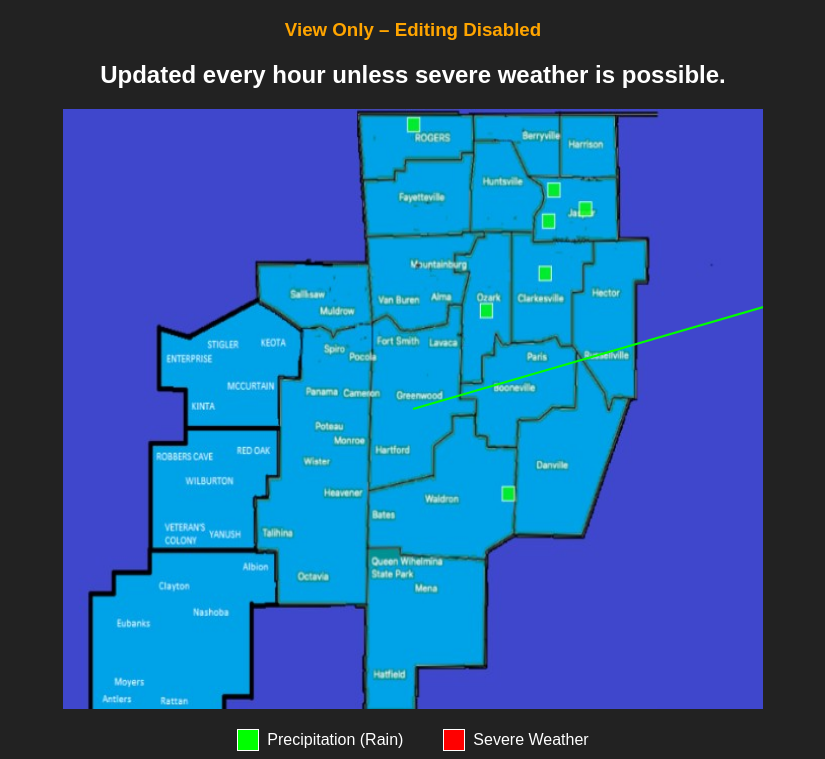
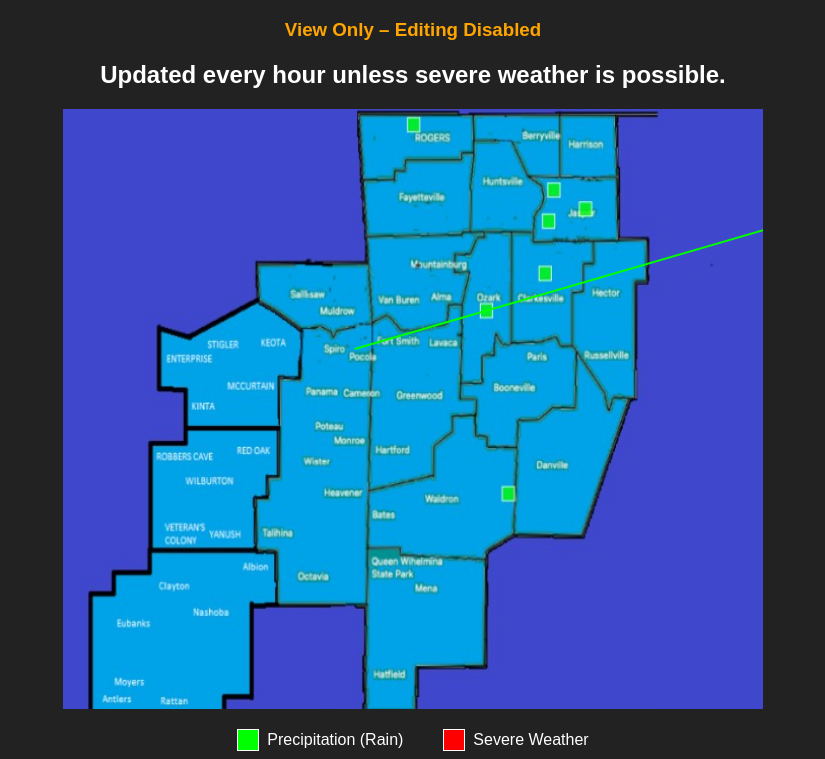
Before and after one commit to kd0dxn701/kd0dxn701.github.io, a plain HTML site: page index.html in a window 1280 px wide. Shown: the part 61-820 px from the top of the page, without its empty margins (227-1052 px from the left). Drawn offline with Linux system fonts and the light colour scheme.

Commit message:
Update index.html

```diff
--- a/index.html
+++ b/index.html
@@ -76,8 +76,8 @@
       ctx.drawImage(mapImage, 0, 0, canvas.width, canvas.height);
 
       if (radarActive) {
-        const cx = canvas.width / 2;
-        const cy = canvas.height / 2;
+        const cx = canvas.width / 2.4;
+        const cy = canvas.height / 2.5;
         const length = Math.max(canvas.width, canvas.height);
 
         ctx.beginPath();
```
